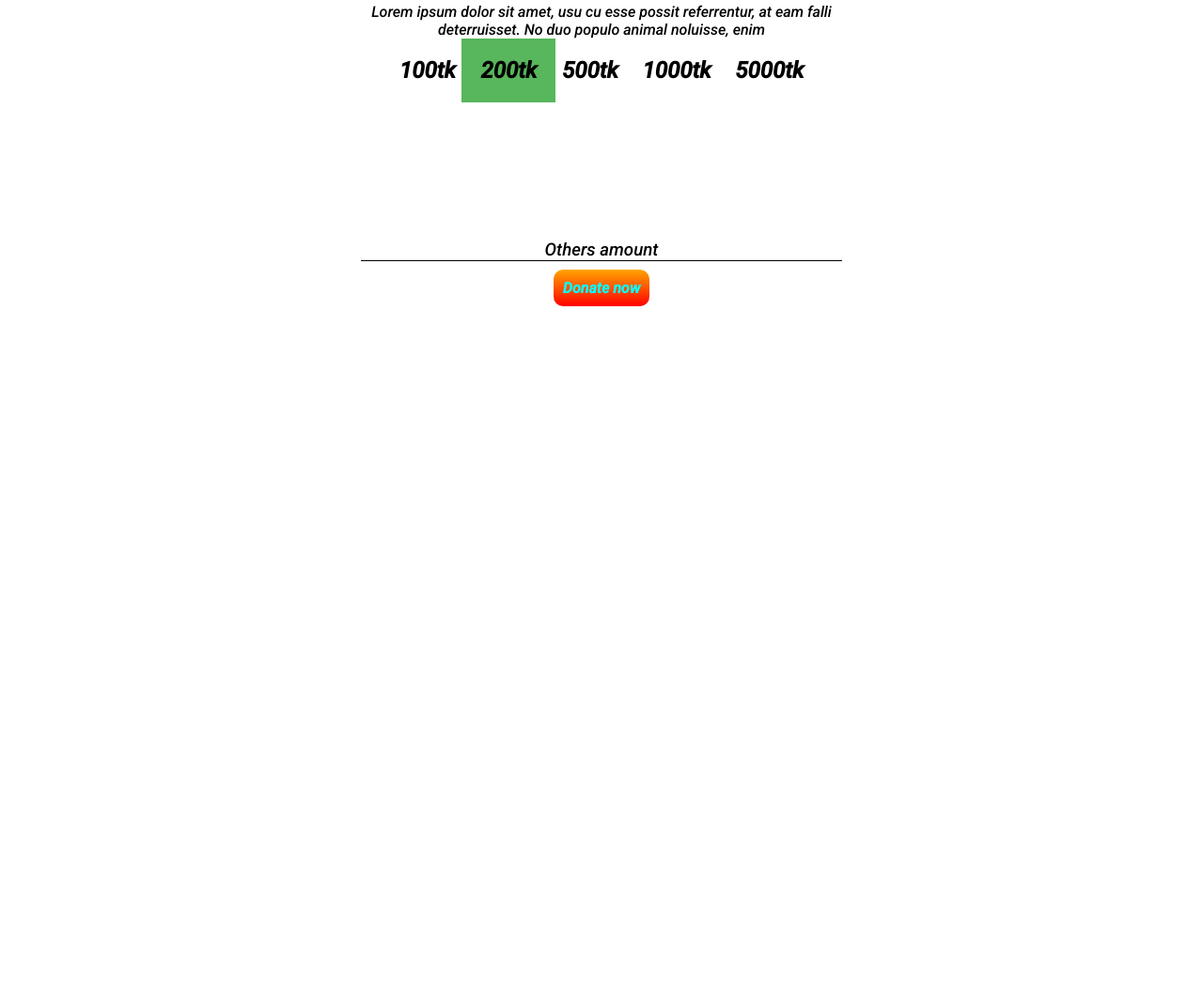
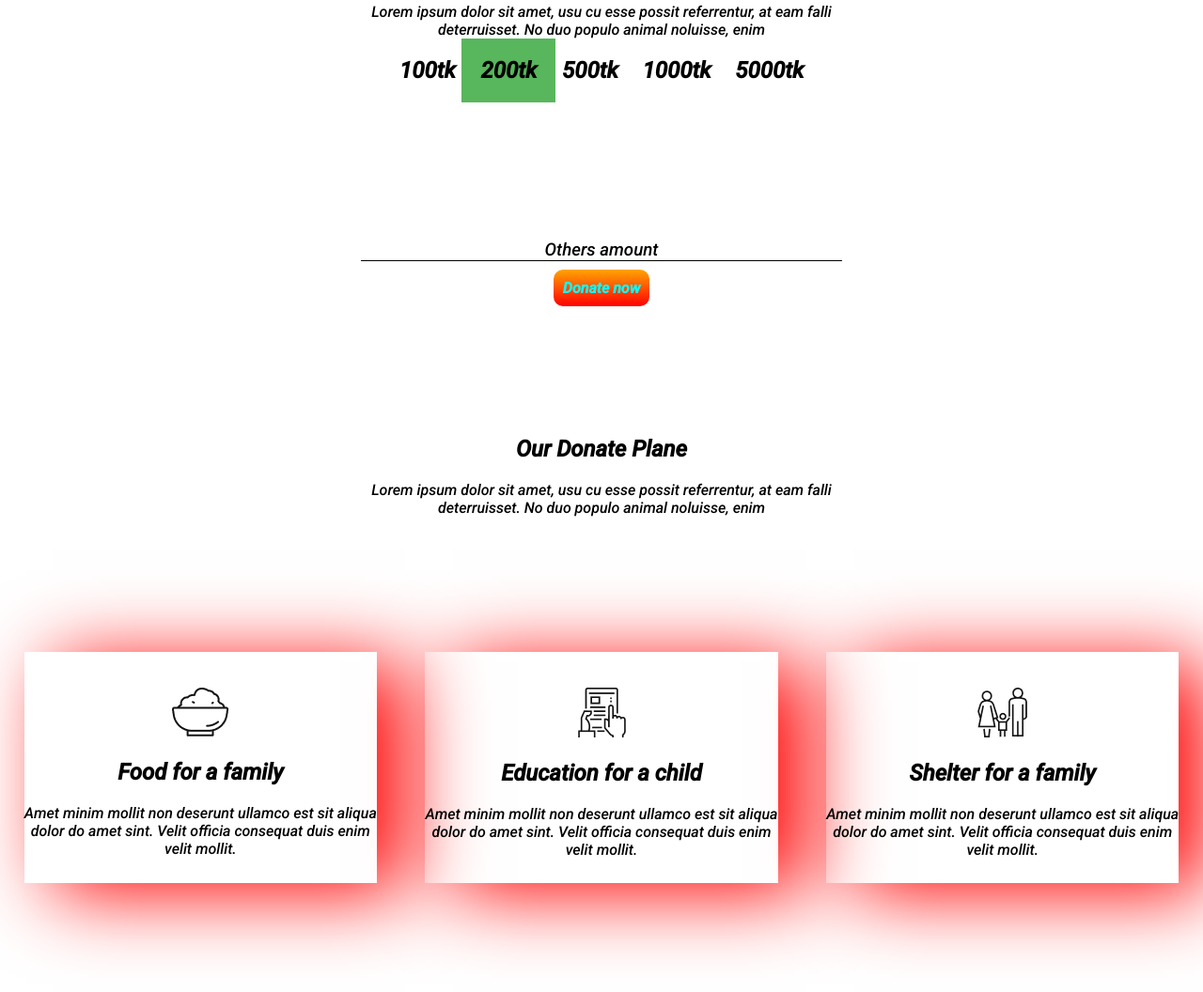
Before and after one commit to mahmudraian/donate_taka, a plain HTML site: page index.html in a window 1280 px wide. Shown: the part 631-1687 px from the top of the page at 94% size. Before the commit the page ends 957 px from the top, so only its background shows below. Drawn offline with Linux system fonts and the light colour scheme.

Commit message:
3rd part  commit

```diff
--- a/index.html
+++ b/index.html
@@ -37,6 +37,45 @@
 
 
     </div>
+</section >
+<section class="thirdpart">
+    <div >
+    <h1 class="High-2Note">Our Donate Plane</h1>
+    <p class="short-2note">Lorem ipsum dolor sit amet, usu cu esse possit referrentur, at eam falli<br>
+        deterruisset. No duo populo animal noluisse, enim
+        </p>
+</div>
+<div class="activity">
+<div class="flexiblepart">
+    <img src="icons/food.png" alt="">
+
+
+ <h1>Food for a family</h1>
+ <p>Amet minim mollit non deserunt
+    ullamco est sit aliqua dolor do amet
+    sint. Velit officia consequat duis enim
+    velit mollit.
+ </p>
+</div>
+<div class="flexiblepart">
+        <img src="icons/Frame-1.png" alt="">
+        <h1>Education for a child</h1>
+        <p>Amet minim mollit non deserunt
+            ullamco est sit aliqua dolor do amet
+            sint. Velit officia consequat duis enim
+            velit mollit.</p>
+
+</div>
+
+<div class="flexiblepart">
+    <img src="icons/shelter.png" alt="">
+    <h1>Shelter for a family</h1>
+    <P>Amet minim mollit non deserunt
+        ullamco est sit aliqua dolor do amet
+        sint. Velit officia consequat duis enim
+        velit mollit.</P>
+    </div>
+</div>
 </section>
 </body>
 </html>
--- a/style.css
+++ b/style.css
@@ -84,3 +84,24 @@ body{
     border-bottom: solid 1px;
 
 }
+.activity{
+    display: flex;
+    text-align: center;
+    padding-top: 10%;
+    padding-bottom: 10px;
+}
+
+.flexiblepart{
+    box-shadow: 30px 10px 80px red;
+    margin-left: 2%;
+    margin-right: 2%;
+    padding-bottom: 10px;
+    padding-top: 3%;
+
+}
+
+.thirdpart{
+padding-top: 10%;
+padding-bottom: 10%;
+
+}
```
